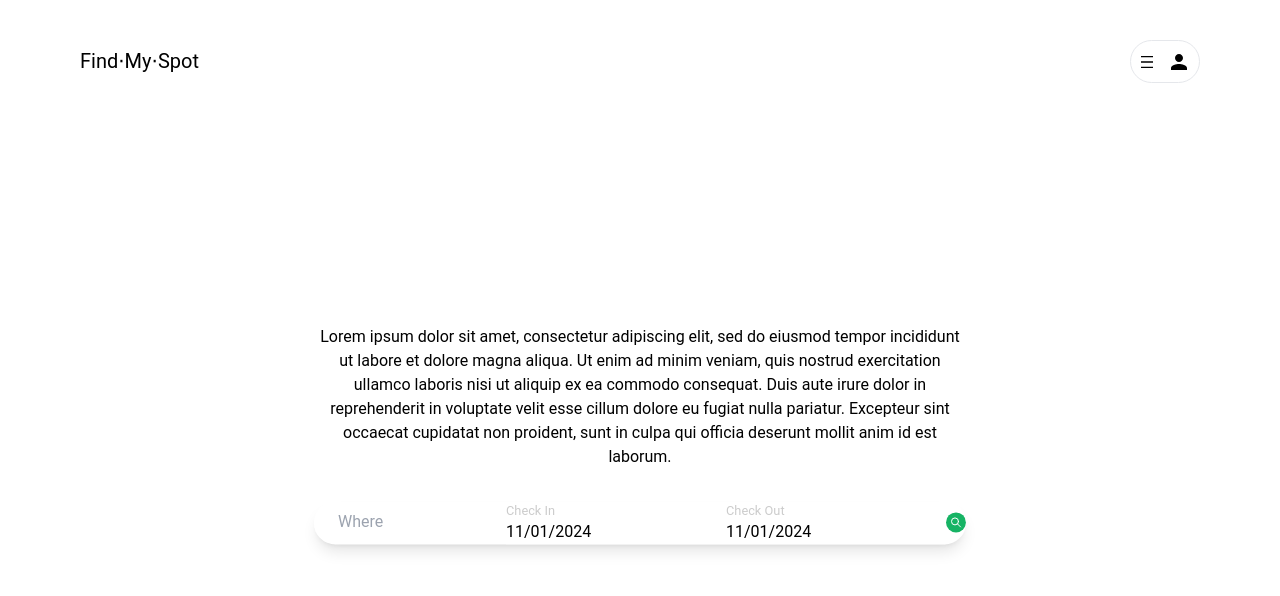
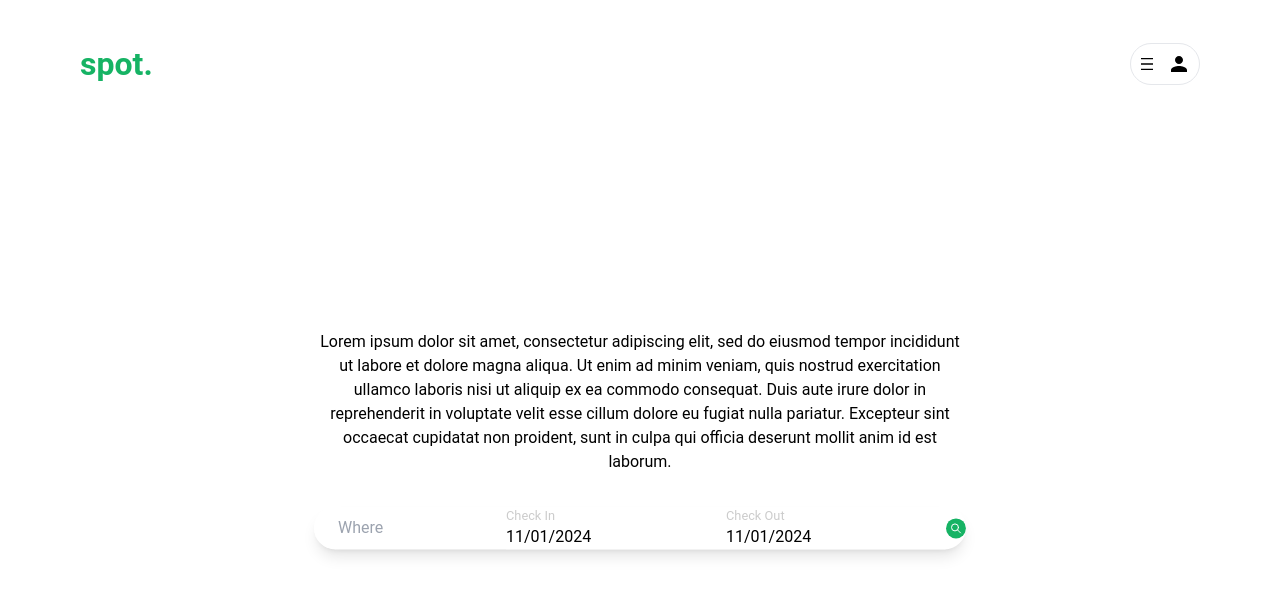
Before and after one commit to jjonahc24/cal-hacks-11.0, a React (Create React App) app in the folder client/my-app/: page / in a window 1280 px wide. Shown: the top 596 px of the page. Built offline with nearby package versions, Linux system fonts and the light colour scheme; no server answers.

Commit message:
changed logo

```diff
--- /dev/null
+++ b/client/my-app/src/components/navbar/navbar.css
@@ -0,0 +1,6 @@
+@import url('https://fonts.googleapis.com/css2?family=Kanit:ital,wght@0,100;0,200;0,300;0,400;0,500;0,600;0,700;0,800;0,900;1,100;1,200;1,300;1,400;1,500;1,600;1,700;1,800;1,900&display=swap');
+
+.logo {
+    font-style: "Kanit";
+    font-weight: 700;
+}
--- a/client/my-app/src/components/navbar/navbar.js
+++ b/client/my-app/src/components/navbar/navbar.js
@@ -1,3 +1,4 @@
+import "./navbar.css"
 import React, { useState } from 'react';
 import {useNavigate} from "react-router-dom";
 import { useAuth0 } from "@auth0/auth0-react";
@@ -16,9 +17,9 @@
     const navigate = useNavigate();
 
     return (
-        <div className="flex justify-between items-center w-full px-10 relative"> {/* Added relative to the main container */}
+        <div className="NavBar flex justify-between items-center w-full px-10 relative"> {/* Added relative to the main container */}
             <div className="flex items-center cursor-pointer" onClick={() => navigate("/")}>
-                <h2 className="font-roboto text-xl">Find⋅My⋅Spot</h2>
+                <h2 className="logo text-[2rem] text-[#16B364]">spot.</h2>
                 {/* {isAuthenticated ? (
                     <h2>{user.name}</h2>
                 ) : null} */}
--- a/client/my-app/src/index.css
+++ b/client/my-app/src/index.css
@@ -1,4 +1,5 @@
 @import url('https://fonts.googleapis.com/css2?family=Inter:wght@400;700&family=Merriweather:wght@400;700&display=swap');
+@import url('https://fonts.googleapis.com/css2?family=Kanit:ital,wght@0,100;0,200;0,300;0,400;0,500;0,600;0,700;0,800;0,900;1,100;1,200;1,300;1,400;1,500;1,600;1,700;1,800;1,900&display=swap');
 
 html,
 body,
@@ -13,7 +14,6 @@
   -webkit-scrollbar {
     display: none;
   }
-
 }
 
 code {
```
